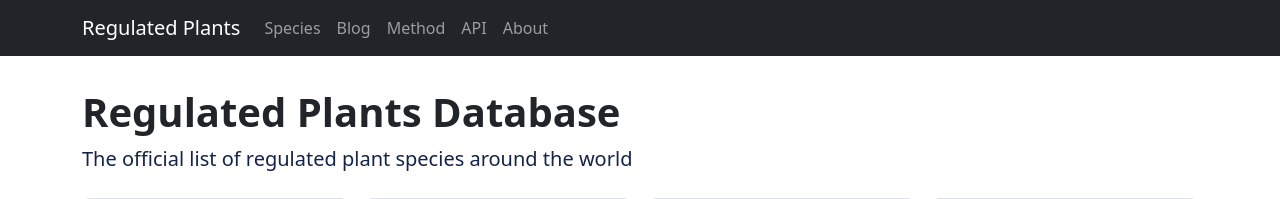
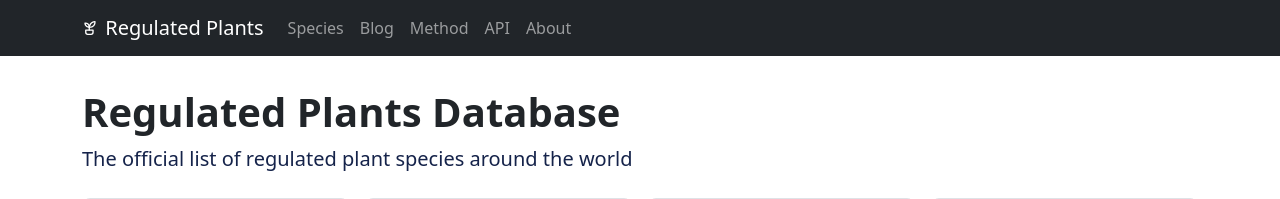
Before and after one commit to oozr/invasive_plants, a Flask app: page / in a window 1280 px wide. Shown: the top 199 px of the page. Run offline with Flask 2, Linux system fonts and the light colour scheme; data comes from the database, SQL or seed files in the repository; data that the repository does not hold is empty; some libraries are stand-ins or nearby versions.

Commit message:
slight tweaks to homepage

```diff
--- a/app/static/css/map.css
+++ b/app/static/css/map.css
@@ -105,7 +105,7 @@
     }
 
     .toggle-controls .form-check {
-        padding: 0.25rem 0;
+        padding: 0.1rem 0;
         width: 100%;
         margin-left: 0 !important;
         padding-left: 0 !important;
@@ -114,6 +114,7 @@
     .toggle-controls .d-flex {
         align-items: stretch !important;
         width: 100%;
+        gap: 0.15rem !important;
     }
 
     .toggle-error {
--- a/app/static/css/style.css
+++ b/app/static/css/style.css
@@ -218,6 +218,19 @@ textarea.form-control {
 .navbar {
    background-color: #212529;
    width: 100%;
+}
+
+.navbar-brand {
+   display: inline-flex;
+   align-items: center;
+   gap: 0.45rem;
+}
+
+.navbar-brand-icon {
+   width: 1rem;
+   height: 1rem;
+   display: inline-block;
+   filter: brightness(0) invert(1);
 }
 
 /* ========================================
--- a/app/static/js/map.js
+++ b/app/static/js/map.js
@@ -461,8 +461,14 @@ document.addEventListener('DOMContentLoaded', function () {
 
         const warningEl = document.getElementById('state-warning');
         if (warningEl) {
-            warningEl.innerHTML = '<strong>Sample only.</strong> For full list please contact our team.';
-            warningEl.classList.remove('d-none');
+            const shouldShowSampleWarning = Boolean(hasAnyData) && sampleWeeds.length > 0;
+            if (shouldShowSampleWarning) {
+                warningEl.innerHTML = '<strong>Sample only.</strong> For full list please contact our team.';
+                warningEl.classList.remove('d-none');
+            } else {
+                warningEl.innerHTML = '';
+                warningEl.classList.add('d-none');
+            }
         }
 
         const subtitleEl = document.getElementById('state-subtitle');
--- a/app/templates/base.html
+++ b/app/templates/base.html
@@ -25,7 +25,10 @@
 <body>
     <nav class="navbar navbar-expand-lg navbar-dark bg-dark">
         <div class="container">
-            <a class="navbar-brand" href="{{ url_for('home.index') }}">Regulated Plants</a>
+            <a class="navbar-brand" href="{{ url_for('home.index') }}">
+                <img src="{{ url_for('static', filename='img/plant-icon.svg') }}" alt="" aria-hidden="true" class="navbar-brand-icon">
+                <span>Regulated Plants</span>
+            </a>
             <button class="navbar-toggler" type="button" data-bs-toggle="collapse" data-bs-target="#navbarNav">
                 <span class="navbar-toggler-icon"></span>
             </button>
```
